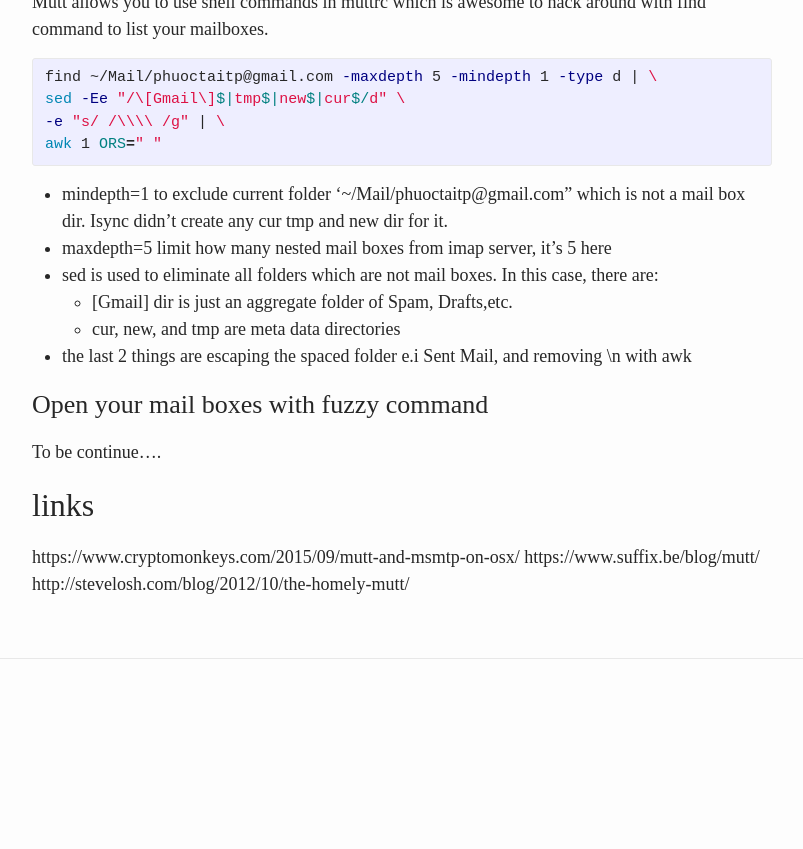
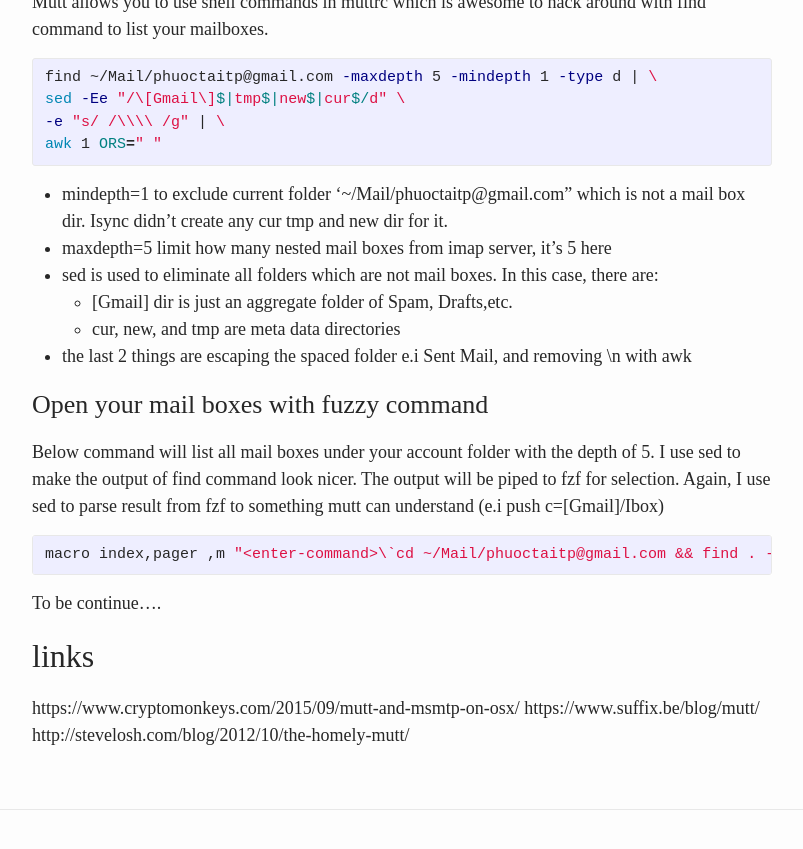
Before and after one commit to jkoz/jkoz.github.io, a Jekyll site: the page built from _posts/2020-11-30-use-mutt-as-your-main-mail-client.md, in a window 1280 px wide and 900 px high, scrolled down 5036 px. Shown: the top 849 px of the window, without its empty margins (238-1041 px from the left). Built offline with Jekyll 4.4.1, drawn with Linux system fonts in a browser that asks for light colours; some web fonts are replaced; before the commit the page ends 5785 px from its top, so only the background shows below that.

Commit message:
update mutt guide with fzf

```diff
--- a/_posts/2020-11-30-use-mutt-as-your-main-mail-client.md
+++ b/_posts/2020-11-30-use-mutt-as-your-main-mail-client.md
@@ -222,6 +222,11 @@ awk 1 ORS=" "
 
 ## Open your mail boxes with fuzzy command
 
+Below command will list all mail boxes under your account folder with the depth of 5. I use sed to make the output of find command look nicer. The output will be piped to fzf for selection. Again, I use sed to parse result from fzf to something mutt can understand (e.i push c=[Gmail]/Ibox)
+
+{% highlight shell %}
+macro index,pager ,m "<enter-command>\`cd ~/Mail/phuoctaitp@gmail.com && find . -maxdepth 5 -mindepth 1 -type d | sed -Ee \"/\\[Gmail\\]$|new$|cur$|tmp$/d\" -e \"s/^\\.//g\" -e \"s/\\//./g\" | fzf-tmux -r 25 | sed -e \"s/ /\\<quote-char\\>\\<space\\>/g\" -e \"s/^\./=/g\" -e \"s/\\./\\//g\" -e \"s/^/push c/\" -e \"s/$/\\<enter\\>/g\" \` <enter>"; \
+{% endhighlight %}
 
 To be continue....
 
```
